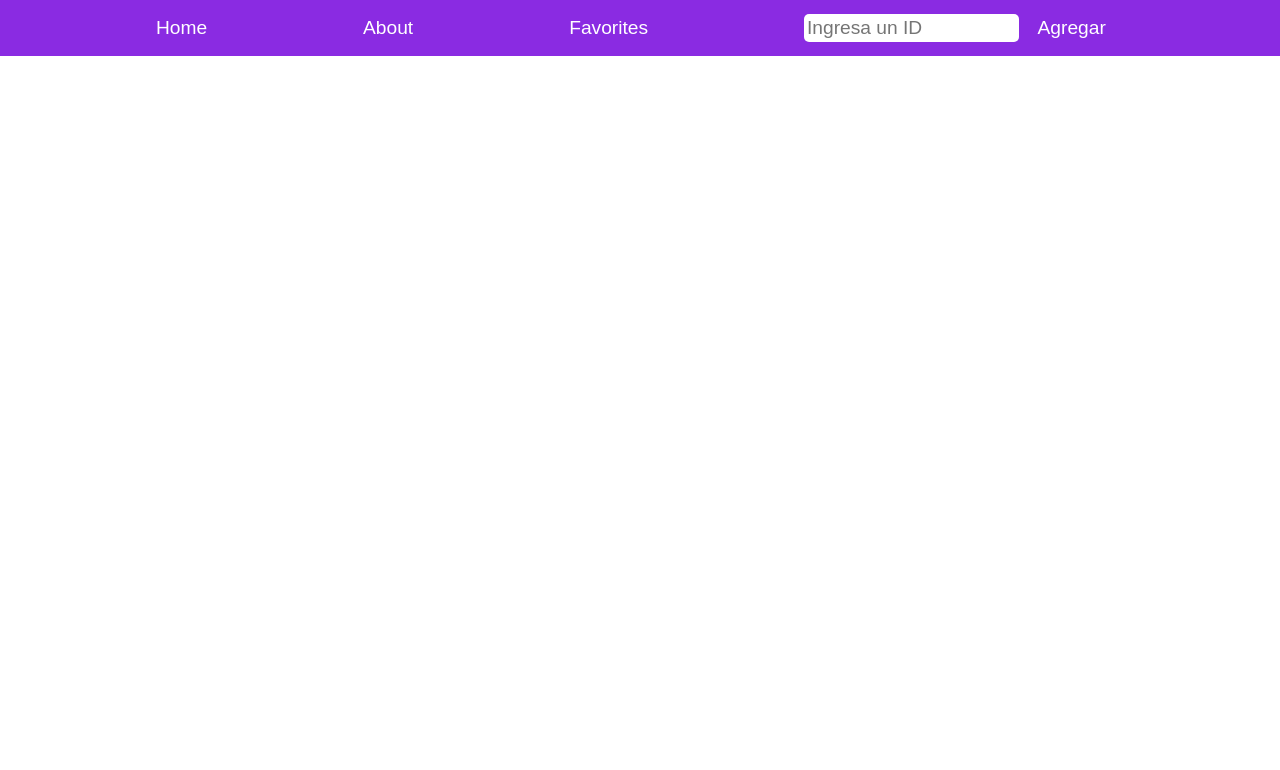
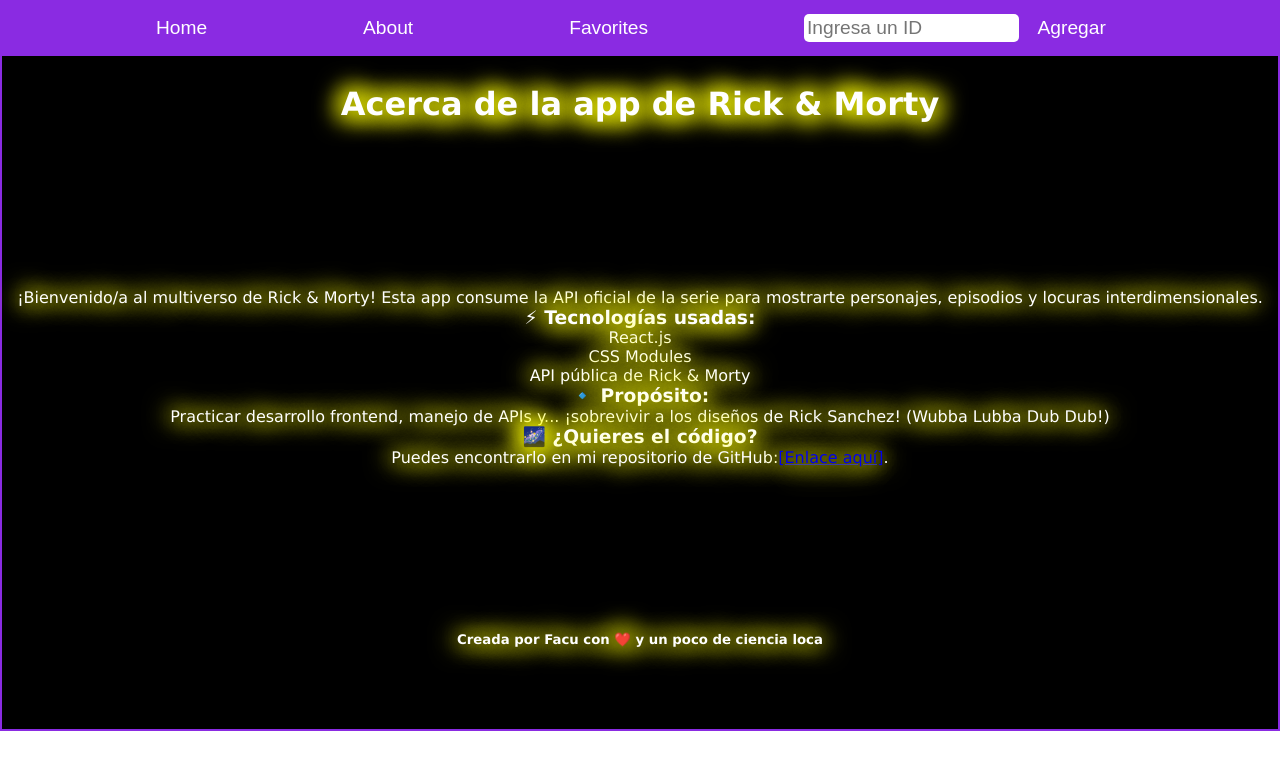
Before and after one commit to Facundo-Sura/PI-Rick-Morty, a React (Vite) app in the folder front/: page /about in a window 1280 px wide. Shown: the top 770 px of the page. Built offline with nearby package versions, Linux system fonts and the light colour scheme.

Commit message:
estilos para about page

```diff
--- a/front/src/components/about/About.jsx
+++ b/front/src/components/about/About.jsx
@@ -1,10 +1,49 @@
 import React from "react";
+import style from "./About.module.css";
 
 function About() {
-    return <div>
-        <h1>Acerca de la app de Rick & Morty</h1>
-        <h5>Creada por Facu</h5>
+  return (
+    <div className={style.container}>
+      <h1 className={style.text}>Acerca de la app de Rick & Morty</h1>
+      <h5 className={style.text}>
+        Creada por Facu con ❤️ y un poco de ciencia loca
+      </h5>
+
+      <div className={style.content}>
+        <p>
+          ¡Bienvenido/a al multiverso de Rick & Morty! Esta app consume la API
+          oficial de la serie para mostrarte personajes, episodios y locuras
+          interdimensionales.
+        </p>
+
+        <h3>⚡ Tecnologías usadas:</h3>
+        <ul className={style.list}>
+          <li>React.js</li>
+          <li>CSS Modules</li>
+          <li>API pública de Rick & Morty</li>
+        </ul>
+
+        <h3>🔹 Propósito:</h3>
+        <p>
+          Practicar desarrollo frontend, manejo de APIs y... ¡sobrevivir a los
+          diseños de Rick Sanchez! (Wubba Lubba Dub Dub!)
+        </p>
+
+        <h3>🌌 ¿Quieres el código?</h3>
+        <p>
+          Puedes encontrarlo en mi repositorio de GitHub:
+          <a
+            href="https://github.com/Facundo-Sura/PI-Rick-Morty.git"
+            target="_blank"
+            rel="noopener noreferrer"
+          >
+            [Enlace aquí]
+          </a>
+          .
+        </p>
+      </div>
     </div>
+  );
 }
 
 export default About;
--- /dev/null
+++ b/front/src/components/about/About.module.css
@@ -0,0 +1,25 @@
+.container {
+    background: black;
+    min-height: 91.4vh;
+    color: white;
+    font-family: Verdana, Geneva, Tahoma, sans-serif;
+    display: grid;
+    align-items: center;
+    justify-content: center;
+    grid-template-rows: 15px, 5px, 1fr;
+    text-align: center;
+    text-shadow: 5px 5px 25px yellow,
+        -5px 5px 25px yellow,
+        5px -5px 25px yellow,
+        -5px -5px 25px yellow;
+    border: 2px solid blueviolet;
+}
+
+.content {
+    grid-row: 2/3;
+}
+
+.list {
+    list-style-type: none;
+    padding: 0;
+}
```
